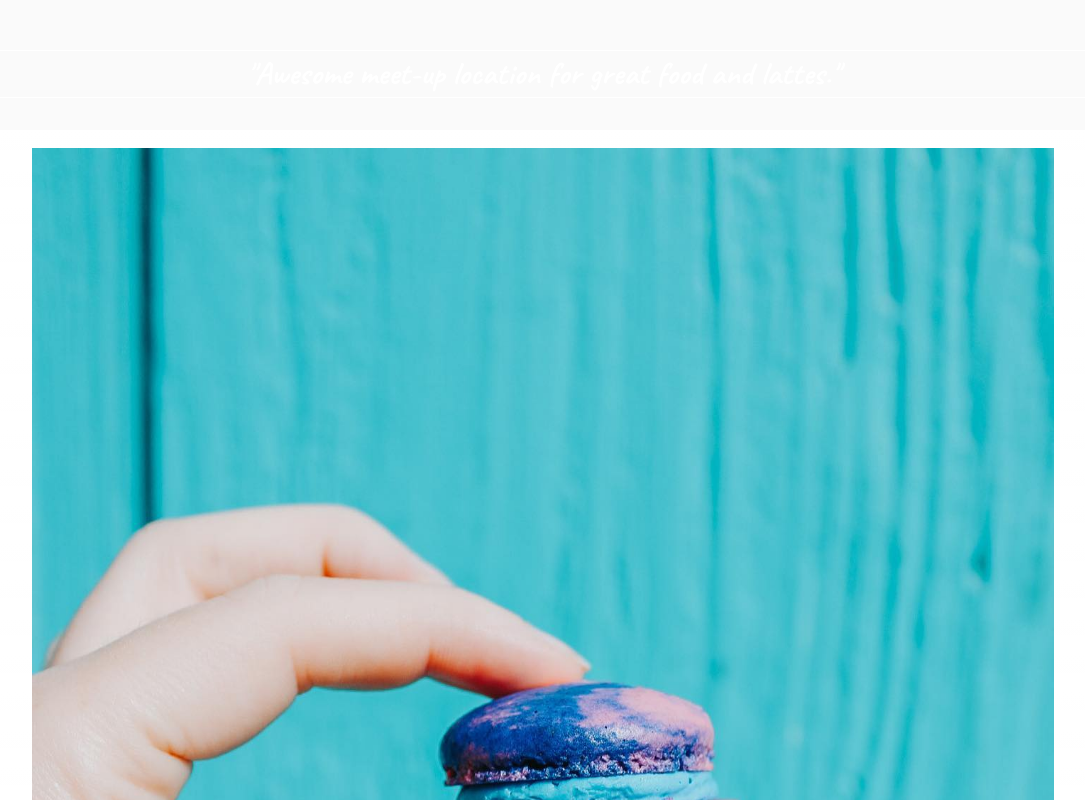
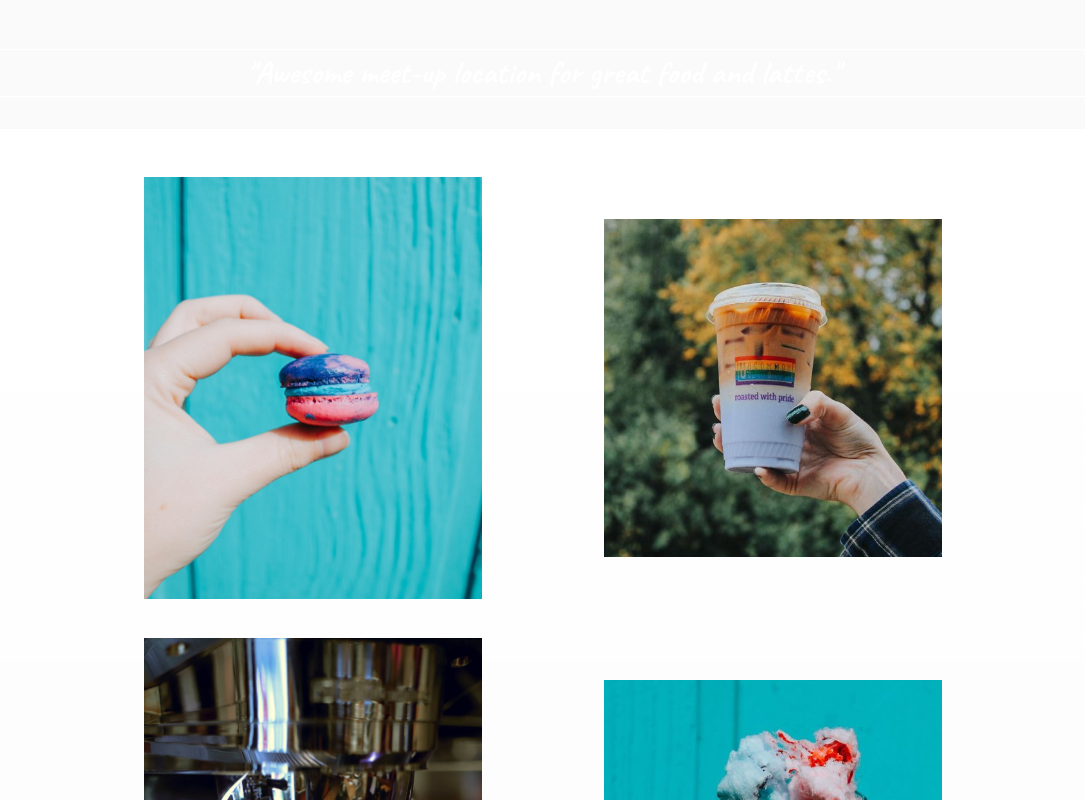
Before and after one commit to peacebonez/sip-website, a React (Create React App) app: page / in a window 1280 px wide. Shown: the part 1000-1800 px from the top of the page, without its empty margins (97-1182 px from the left). Built offline with nearby package versions, Linux system fonts and the light colour scheme.

Commit message:
working on larger viewport responsiveness

```diff
--- a/src/App.js
+++ b/src/App.js
@@ -5,6 +5,7 @@ import Landing from "./components/Landing";
 import Background from "./components/Background";
 import Gallery from "./components/Gallery";
 import Menu from "./components/Menu";
+import Contact from "./components/Contact";
 import StickyFooter from "./components/StickyFooter";
 import Overlay from "./components/Overlay";
 
@@ -21,6 +22,7 @@ function App() {
       <Landing />
       <Gallery />
       <Menu />
+      <Contact />
       <StickyFooter />
       <Overlay
         isOverlayShown={isOverlayShown}
--- a/src/App.scss
+++ b/src/App.scss
@@ -38,7 +38,6 @@ $sipBlue: #52c2d0;
   z-index: 2;
   width: 100vw;
   background: transparent;
-  // border: $test-border;
 }
 
 #sip-logo {
@@ -64,7 +63,6 @@ $sipBlue: #52c2d0;
 
 .landing-container {
   width: 100vw;
-  border: $test-border;
   blockquote {
     color: white;
     text-align: center;
@@ -84,7 +82,8 @@ $sipBlue: #52c2d0;
   @extend %centered-div;
   width: 75vw;
   margin: 2vh 0;
-
+  opacity: 0;
+  transition: opacity 0.6s;
   h2 {
     text-transform: uppercase;
     font-size: 1.75em;
@@ -125,17 +124,16 @@ $sipBlue: #52c2d0;
   // background-image: linear-gradient(to bottom, #742114, #ad3f2e, transparent);
   background-image: linear-gradient(to bottom, #fff, transparent);
   width: 100vw;
+  padding: 6vh 0;
 
   div {
-    border: $test-border;
-    @extend %centered-div;
+    // border: $test-border;
+    // @extend %centered-div;
   }
 
   img {
     width: 80%;
     margin: 2vh;
-    // border: $test-border;
-    // box-shadow: 5px 5px 1px black;
   }
 }
 
@@ -144,13 +142,16 @@ $sipBlue: #52c2d0;
 #menu {
   text-align: center;
   width: 100vw;
-  background-image: linear-gradient(to bottom, transparent, #000);
+  background-image: linear-gradient(to bottom, transparent, $sipBlue);
   h1 {
     color: white;
     text-transform: uppercase;
     font-size: 1.75em;
+    font-weight: 200;
     margin-top: 15px;
-    font-weight: 200;
+  }
+  div:nth-child(2) {
+    margin-bottom: 8vh;
   }
 }
 
@@ -158,7 +159,7 @@ $sipBlue: #52c2d0;
   width: 100vw;
 
   img {
-    box-shadow: 10px 10px 1px black;
+    margin-bottom: 3vh;
   }
 }
 
@@ -170,6 +171,24 @@ $sipBlue: #52c2d0;
 #food-menu {
   width: 80%;
 }
+
+#contact {
+  width: 100vw;
+  // background: #000;
+  @extend %centered-div;
+  padding: 5vw;
+  h3 {
+    color: #fff;
+    font-size: 1.75em;
+    font-weight: 200;
+  }
+  p {
+    color: #fff;
+    font-size: 1.2em;
+    text-decoration: underline;
+  }
+}
+
 //Overlay menu
 
 #overlay {
@@ -191,6 +210,28 @@ $sipBlue: #52c2d0;
   }
 }
 
+.middle-underline {
+  position: relative;
+}
+
+.middle-underline:before {
+  content: "";
+  position: absolute;
+  width: 100%;
+  height: 1px;
+  bottom: 0;
+  left: 0;
+  background-color: $sipBlue;
+  visibility: hidden;
+  transform: scaleX(0);
+  transition: all 0.3s ease-in-out;
+}
+
+.middle-underline:hover:before {
+  visibility: visible;
+  transform: scaleX(1.5);
+}
+
 .overlay-shown {
 }
 
@@ -199,32 +240,13 @@ $sipBlue: #52c2d0;
   margin-right: 2rem;
 }
 
-.checkbox {
-  display: none;
-}
-
-.checkbox:checked ~ .interactive .line {
-  background: #52c2d0;
-}
-
-.checkbox:checked ~ .interactive .line-1 {
-  transform: rotate(45deg) translate(10%, 200%);
-}
-
-.checkbox:checked ~ .interactive .line-2 {
-  opacity: 0;
-}
-
-.checkbox:checked ~ .interactive .line-3 {
-  transform: rotate(-45deg) translateX(20%) translateY(-280%);
-}
-
 .interactive {
   display: flex;
   height: 2.5rem;
   width: 2.5rem;
   justify-content: center;
   flex-direction: column;
+  cursor: pointer;
 }
 
 .interactive-two {
@@ -245,12 +267,69 @@ $sipBlue: #52c2d0;
   transition: all 0.4s;
 }
 
-.interactive:hover .line {
-  background: #fff;
-  cursor: pointer;
+.line-checked {
+  background: #52c2d0;
 }
 
-.interactive-two:hover .line {
-  background: #fff;
-  cursor: pointer;
+.line-1-checked {
+  transform: rotate(45deg) translate(10%, 200%);
 }
+.line-2-checked {
+  opacity: 0;
+}
+.line-3-checked {
+  transform: rotate(-45deg) translateX(20%) translateY(-280%);
+}
+
+/*
+ * Author: http://stuffandnonsense.co.uk/blog/about/hardboiled_css3_media_queries/
+ */
+
+/* Smartphones (portrait and landscape) ----------- */
+@media only screen and (min-device-width: 320px) and (max-device-width: 480px) {
+  /* Styles */
+}
+
+/* Smartphones (landscape) ----------- */
+@media only screen and (min-width: 321px) {
+  /* Styles */
+}
+
+/* Smartphones (portrait) ----------- */
+@media only screen and (max-width: 320px) {
+  /* Styles */
+}
+
+/* iPads (portrait and landscape) ----------- */
+@media only screen and (min-device-width: 768px) and (max-device-width: 1024px) {
+}
+
+/* iPads (landscape) ----------- */
+@media only screen and (min-device-width: 768px) and (max-device-width: 1024px) and (orientation: landscape) {
+  /* Styles */
+}
+
+/* iPads (portrait) ----------- */
+@media only screen and (min-device-width: 768px) and (max-device-width: 1024px) and (orientation: portrait) {
+  /* Styles */
+}
+
+/* Desktops and laptops ----------- */
+@media only screen and (min-width: 1224px) {
+  #gallery {
+    img {
+      width: 80%;
+    }
+  }
+}
+
+/* Large screens ----------- */
+@media only screen and (min-width: 1824px) {
+  /* Styles */
+}
+
+/* iPhone 4 ----------- */
+@media only screen and (-webkit-min-device-pixel-ratio: 1.5),
+  only screen and (min-device-pixel-ratio: 1.5) {
+  /* Styles */
+}
--- /dev/null
+++ b/src/components/Contact.jsx
@@ -0,0 +1,17 @@
+import React from "react";
+import PropTypes from "prop-types";
+
+const Contact = (props) => {
+  return (
+    <div id="contact">
+      <h3>Contact</h3>
+      <a href="mailto:sipcoffeehouseartisancafe@gmail.com">
+        <p>sipcoffeehouseartisancafe@gmail.com</p>
+      </a>
+    </div>
+  );
+};
+
+Contact.propTypes = {};
+
+export default Contact;
--- a/src/components/Gallery.jsx
+++ b/src/components/Gallery.jsx
@@ -1,4 +1,4 @@
-import React from "react";
+import React, { useState, useEffect } from "react";
 import PropTypes from "prop-types";
 import espresso from "../assets/espresso.jpg";
 import macaroon from "../assets/macaroon.jpg";
@@ -16,14 +16,41 @@ const images = [
   { image: dessertDrink, alt: "Creamy XL cold brew" },
   { image: bagel, alt: "Bagel sandwich paired with a cold brew" },
   { image: orangeDrank, alt: "Orange drink" },
-  { image: cakePops, alt: "Colorful cake pops with verdant green back drop" },
+  // { image: cakePops, alt: "Colorful cake pops with verdant green back drop" },
 ];
 
-const Gallery = (props) => {
+const Gallery = () => {
+  const gridStyles = {
+    display: "grid",
+    gridGap: "3vw",
+    gridTemplateColumns: "33vw 33vw",
+    justifyContent: "center",
+    justifyItems: "center",
+  };
+
+  const [isFlex, setisFlex] = useState(window.innerWidth < 768);
+
+  useEffect(() => {
+    let viewWidth = window.innerWidth;
+    window.addEventListener("resize", () => {
+      viewWidth = window.innerWidth;
+      if (viewWidth < 768) setisFlex(true);
+      else setisFlex(false);
+    });
+  });
+
   return (
-    <section id="gallery">
+    <section id="gallery" style={!isFlex ? gridStyles : {}}>
       {images.map((obj, i) => {
-        return <GalleryImage key={i} image={obj.image} alt={obj.alt} />;
+        return (
+          <GalleryImage
+            key={i}
+            image={obj.image}
+            alt={obj.alt}
+            isFlex={isFlex}
+            setisFlex={setisFlex}
+          />
+        );
       })}
     </section>
   );
--- a/src/components/GalleryImage.jsx
+++ b/src/components/GalleryImage.jsx
@@ -1,10 +1,30 @@
-import React from "react";
+import React, { useEffect, useState } from "react";
 import PropTypes from "prop-types";
 
-const GalleryImage = ({ image, alt }) => {
+const GalleryImage = ({ image, alt, isFlex, setisFlex }) => {
+  const flexCenter = {
+    display: "flex",
+    flexDirection: "column",
+    justifyContent: "center",
+    alignItems: "center",
+  };
+
+  const gridStyles = {
+    margin: "0",
+    padding: "0",
+    alignContent: "center",
+    justifySelf: "center",
+    alignSelf: "center",
+    alignItems: "center",
+  };
+
   return (
-    <div>
-      <img alt={alt} src={image} />
+    <div style={flexCenter}>
+      <img
+        alt={alt}
+        src={image}
+        style={!isFlex ? { padding: 0, margin: 0 } : {}}
+      />
     </div>
   );
 };
--- a/src/components/Landing.jsx
+++ b/src/components/Landing.jsx
@@ -11,6 +11,21 @@ const Landing = ({ navBarHeight }) => {
     const navBarHeight = document.querySelector(".nav").clientHeight;
     setheight(navBarHeight);
   }, [navBarHeight]);
+
+  //fade in locations
+  useEffect(() => {
+    const locationBoxes = [...document.querySelectorAll(".location-box")];
+    let timer;
+    let ms = 250;
+    locationBoxes.forEach((box) => {
+      timer = setTimeout(() => {
+        box.style.opacity = 1;
+      }, ms);
+      ms += 250;
+    });
+    return () => clearInterval(timer);
+  });
+
   return (
     <section
       className="landing-container"
--- a/src/components/Nav.jsx
+++ b/src/components/Nav.jsx
@@ -9,19 +9,24 @@ const Nav = ({ isOverlayShown, setisOverlayShown }) => {
         <img src={sipIcon} alt="sip logo" id="sip-logo" />
       </div>
       <div id="hamburger">
-        <label htmlFor="click">
-          <input
-            type="checkbox"
-            className="checkbox"
-            id="click"
-            onClick={() => setisOverlayShown(!isOverlayShown)}
-          />
-          <div className="interactive">
-            <div className="line line-1"></div>
-            <div className="line line-2"></div>
-            <div className="line line-3"></div>
-          </div>
-        </label>
+        <div
+          className="interactive"
+          onClick={() => setisOverlayShown(!isOverlayShown)}
+        >
+          {!isOverlayShown ? (
+            <>
+              <div className="line line-1"></div>
+              <div className="line line-2"></div>
+              <div className="line line-3"></div>
+            </>
+          ) : (
+            <>
+              <div className="line line-checked line-1-checked"></div>
+              <div className="line line-checked line-2-checked"></div>
+              <div className="line line-checked line-3-checked"></div>
+            </>
+          )}
+        </div>
       </div>
     </header>
   );
--- a/src/components/Overlay.jsx
+++ b/src/components/Overlay.jsx
@@ -21,16 +21,16 @@ const Overlay = ({ isOverlayShown, setisOverlayShown }) => {
     <div id="overlay" style={styles}>
       <ul>
         <a href="#locations" onClick={() => setisOverlayShown(false)}>
-          <li>Locations</li>
+          <li className="middle-underline">Locations</li>
         </a>
         <a href="#gallery" onClick={() => setisOverlayShown(false)}>
-          <li>Gallery</li>
+          <li className="middle-underline">Gallery</li>
         </a>
         <a href="#menu" onClick={() => setisOverlayShown(false)}>
-          <li>Menu</li>
+          <li className="middle-underline">Menu</li>
         </a>
         <a href="#contact" onClick={() => setisOverlayShown(false)}>
-          <li>Contact</li>
+          <li className="middle-underline">Contact</li>
         </a>
       </ul>
     </div>
--- a/src/components/StickyFooter.jsx
+++ b/src/components/StickyFooter.jsx
@@ -17,7 +17,6 @@ function Copyright() {
 const useStyles = makeStyles((theme) => ({
   root: {
     display: "flex",
-    // flexDirection: "column",
   },
   main: {
     marginTop: theme.spacing(6),
@@ -26,9 +25,10 @@ const useStyles = makeStyles((theme) => ({
   footer: {
     padding: theme.spacing(2, 2),
     marginTop: "auto",
-    backgroundColor: "#000",
     width: "100vw",
+    // backgroundColor: "#fff",
     color: "#fff",
+    textAlign: "center",
   },
 }));
 
```
